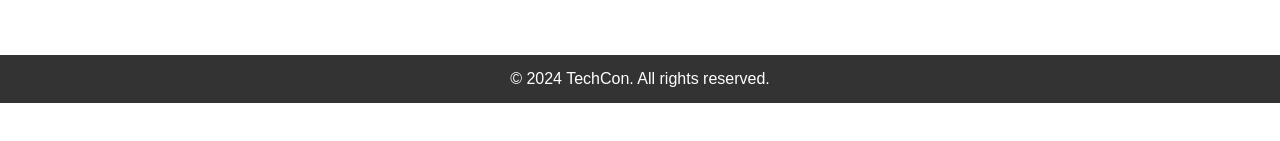
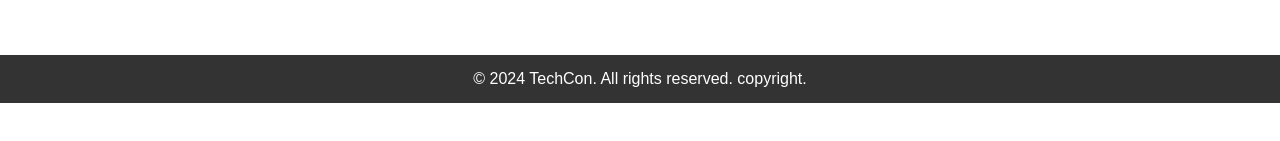
Before and after one commit to estheragyapomaa/TechCon_HTML, a plain HTML site: page techcon_website/schedule.html in a window 1280 px wide. Shown: the part 585-726 px from the top of the page. Drawn offline with Linux system fonts and the light colour scheme.

Commit message:
the is the schedule page for techcon

```diff
--- a/techcon_website/schedule.html
+++ b/techcon_website/schedule.html
@@ -143,7 +143,7 @@
 
     <!-- Footer Section -->
     <footer>
-        <p>&copy; 2024 TechCon. All rights reserved.</p>
+        <p>&copy; 2024 TechCon. All rights reserved. copyright.</p>
     </footer>
 
 </body>
```
